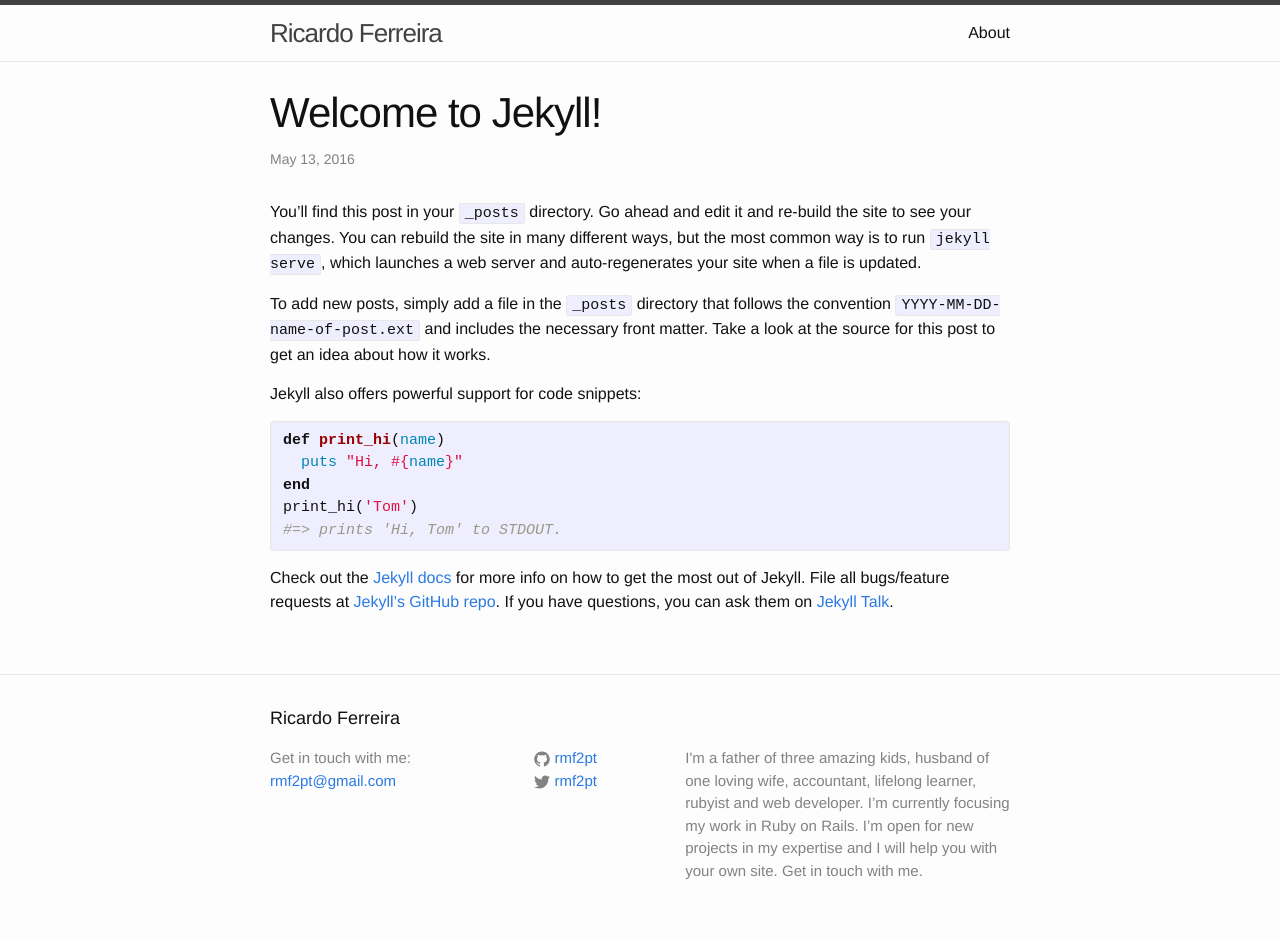
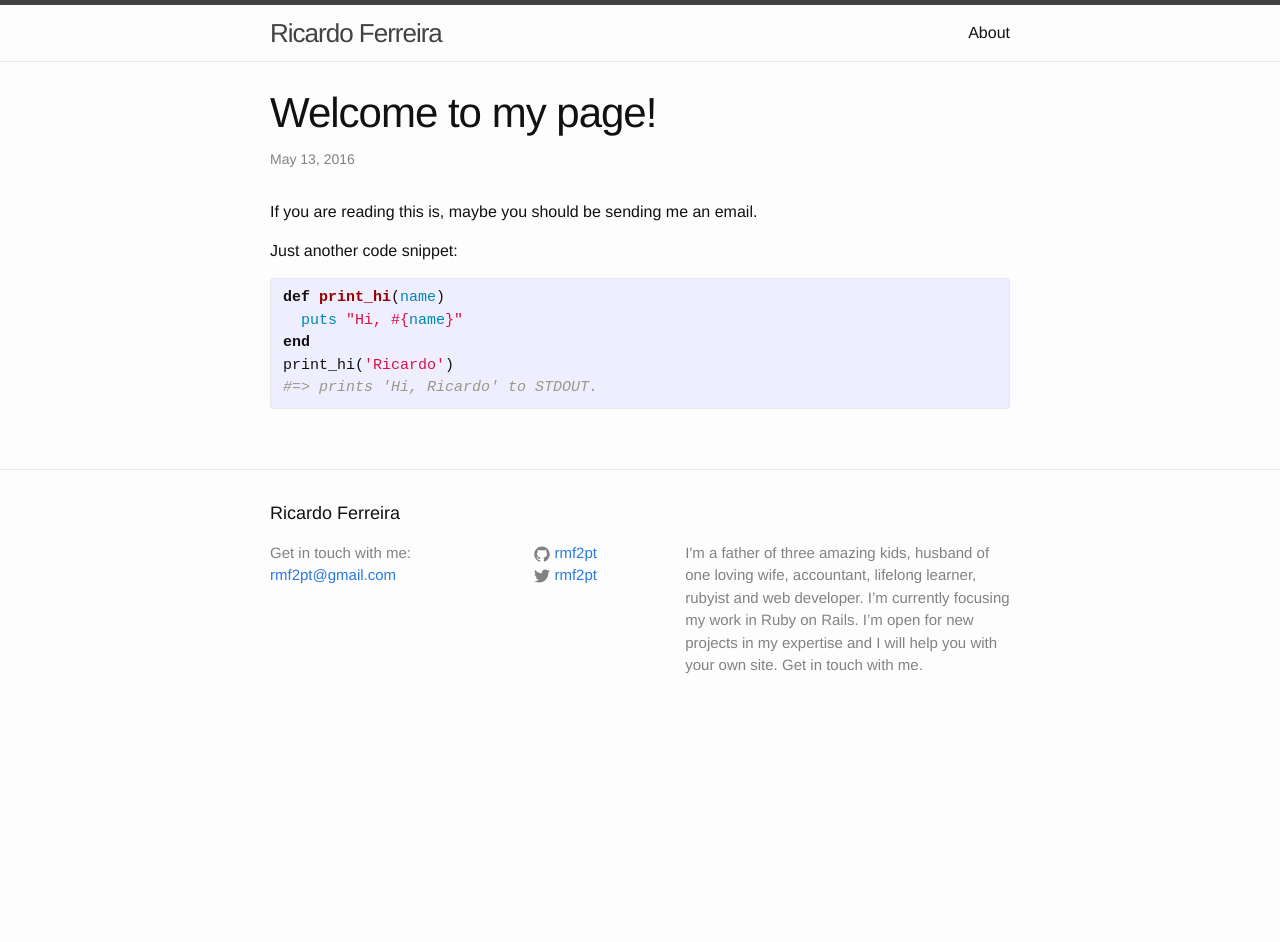
Before and after one commit to RMF2PT/rmf2pt.github.io, a Jekyll site: the page built from _posts/2016-05-13-welcome-to-jekyll.markdown, in a window 1280 px wide. Built offline with Jekyll 4.4.1, drawn with Linux system fonts in a browser that asks for light colours; after the commit the page ends 900 px from its top, so only the background shows below that.

Commit message:
Update 2016-05-13-welcome-to-jekyll.markdown

```diff
--- a/_posts/2016-05-13-welcome-to-jekyll.markdown
+++ b/_posts/2016-05-13-welcome-to-jekyll.markdown
@@ -1,25 +1,23 @@
 ---
 layout: post
-title:  "Welcome to Jekyll!"
+title:  "Welcome to my page!"
 date:   2016-05-13 05:09:39 -0400
-categories: jekyll update
+categories: update
 ---
-You’ll find this post in your `_posts` directory. Go ahead and edit it and re-build the site to see your changes. You can rebuild the site in many different ways, but the most common way is to run `jekyll serve`, which launches a web server and auto-regenerates your site when a file is updated.
+If you are reading this is, maybe you should be sending me an email.
 
-To add new posts, simply add a file in the `_posts` directory that follows the convention `YYYY-MM-DD-name-of-post.ext` and includes the necessary front matter. Take a look at the source for this post to get an idea about how it works.
-
-Jekyll also offers powerful support for code snippets:
+Just another code snippet:
 
 {% highlight ruby %}
 def print_hi(name)
   puts "Hi, #{name}"
 end
-print_hi('Tom')
-#=> prints 'Hi, Tom' to STDOUT.
+print_hi('Ricardo')
+#=> prints 'Hi, Ricardo' to STDOUT.
 {% endhighlight %}
 
-Check out the [Jekyll docs][jekyll-docs] for more info on how to get the most out of Jekyll. File all bugs/feature requests at [Jekyll’s GitHub repo][jekyll-gh]. If you have questions, you can ask them on [Jekyll Talk][jekyll-talk].
+[//]: # (Check out the [Jekyll docs][jekyll-docs] for more info on how to get the most out of Jekyll. File all bugs/feature requests at [Jekyll’s GitHub repo][jekyll-gh]. If you have questions, you can ask them on [Jekyll Talk][jekyll-talk].)
 
-[jekyll-docs]: http://jekyllrb.com/docs/home
-[jekyll-gh]:   https://github.com/jekyll/jekyll
-[jekyll-talk]: https://talk.jekyllrb.com/
+[//]: # ([jekyll-docs]: http://jekyllrb.com/docs/home)
+[//]: # ([jekyll-gh]:   https://github.com/jekyll/jekyll)
+[//]: # ([jekyll-talk]: https://talk.jekyllrb.com/)
```
